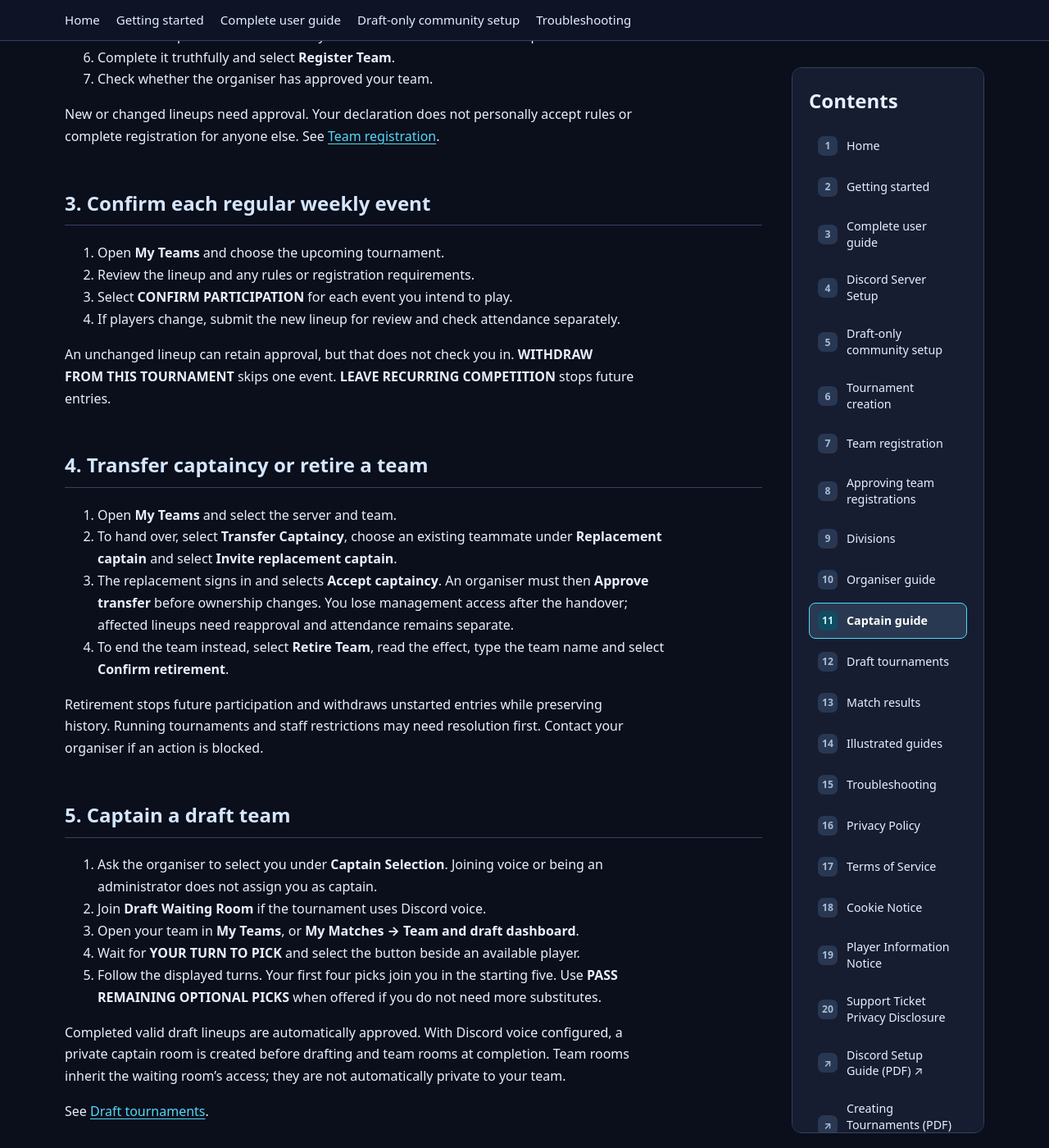
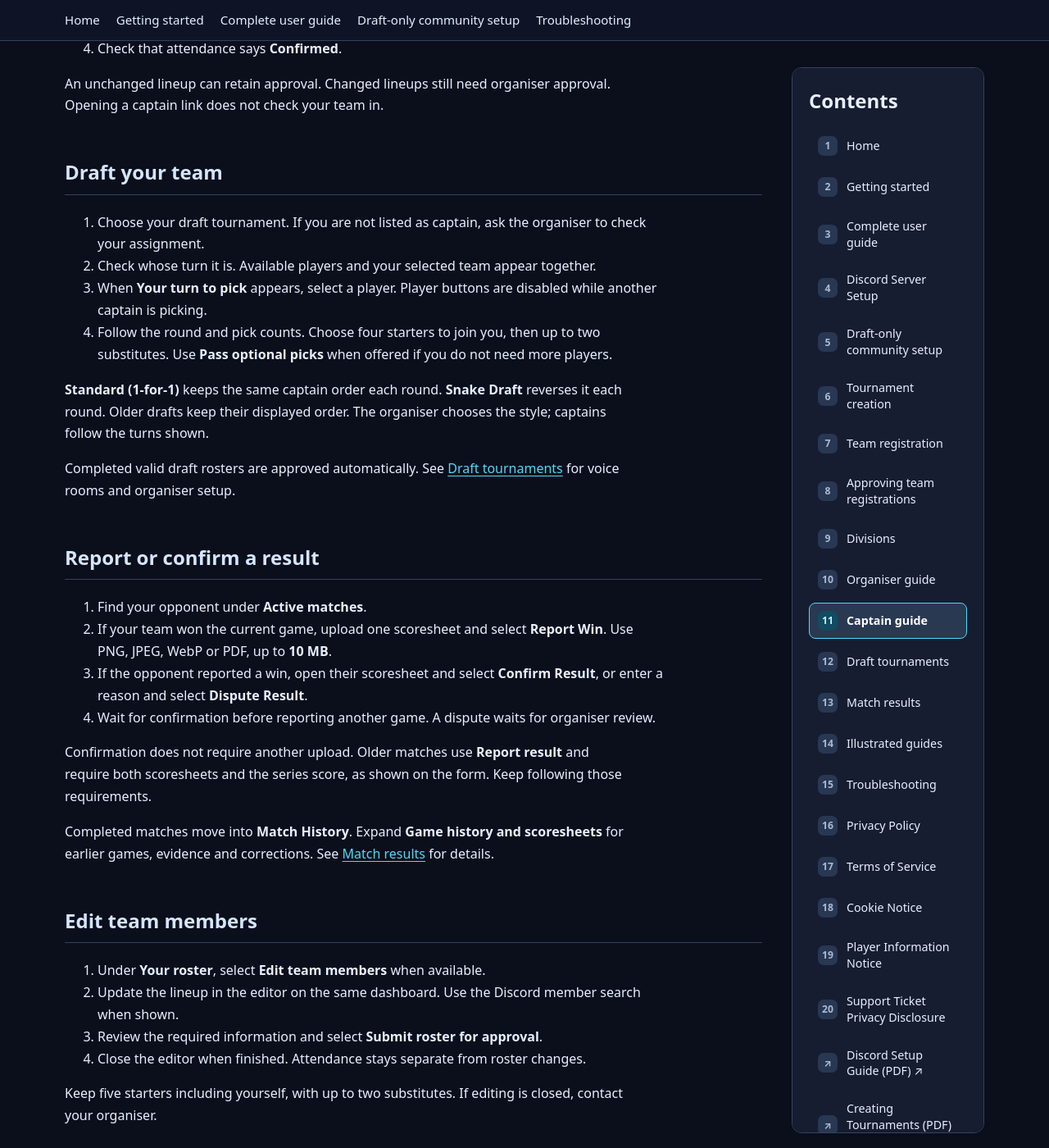
Before and after one commit to dev-dyly/bracket-control-wiki, a Jekyll site: the page built from guides/captains.md, in a window 1280 px wide and 1400 px high, scrolled down 971 px. Shown: the whole window at 82% size. Built offline with Jekyll 4.4.1, drawn with Linux system fonts in a browser that asks for light colours; some of the changed text lies outside the part shown.

Commit message:
Document the unified Captain Dashboard and simpler actions

```diff
--- a/guides/captains.md
+++ b/guides/captains.md
@@ -3,67 +3,65 @@ layout: default
 title: Captain guide
 permalink: /guides/captains/
 ---
-# Team captain guide
+# Captain Dashboard
 
-Use your own Discord account to manage your assigned team, draft players and report results.
+Sign in with the Discord account assigned as your team’s captain, then open [Captain Dashboard](https://app.devdylnz.com/app/my-matches). Your team, tournament and next task appear together.
 
-## 1. Complete your player registration
+Use **Your tournament** to switch between your teams and events. The dashboard first opens an event needing attention and keeps your choice while you work. Existing captain links still work.
 
-1. Open your community's Global Player Registration message, commonly in **#tournament-registration**, or [Player Registration](https://app.devdylnz.com/app/register).
-2. Review the three platform documents, complete the choices and select **Accept Registration**.
-3. Use **Verify Registration** in your server.
+## Know what needs attention
 
-This does not enter your team in a tournament. Each teammate completes their own global registration. Where a tournament requires individual acceptance, every player also uses **My Participation** to accept its rules.
+Check **What’s next** at the top. It tells you when to pick a player, confirm participation, report a result or review an opponent’s report. When you are waiting, it says so.
 
-## 2. Register a ready-made team
+Your roster and participation status are separate. An approved lineup does not confirm attendance. Each teammate must also complete their own registration and tournament acceptance when required; your captain declaration does not do this for them.
 
-1. Open the team-registration invitation supplied by your organiser.
-2. Sign in as captain and choose **Create a new team** or **Update current team**.
-3. Enter your team name, five starters including yourself, and up to two substitutes.
-4. Select each teammate's correct Discord account and check the gaming names.
-5. Share the required documents with your teammates and review the captain declaration.
-6. Complete it truthfully and select **Register Team**.
-7. Check whether the organiser has approved your team.
+## Confirm participation
 
-New or changed lineups need approval. Your declaration does not personally accept rules or complete registration for anyone else. See [Team registration]({{ '/guides/team-registration/' | relative_url }}).
+1. Choose the tournament you intend to play.
+2. Select **Confirm participation**.
+3. If the team editor opens, review your lineup and complete any required declarations, then confirm participation there.
+4. Check that attendance says **Confirmed**.
 
-## 3. Confirm each regular weekly event
+An unchanged lineup can retain approval. Changed lineups still need organiser approval. Opening a captain link does not check your team in.
 
-1. Open **My Teams** and choose the upcoming tournament.
-2. Review the lineup and any rules or registration requirements.
-3. Select **CONFIRM PARTICIPATION** for each event you intend to play.
-4. If players change, submit the new lineup for review and check attendance separately.
+## Draft your team
 
-An unchanged lineup can retain approval, but that does not check you in. **WITHDRAW FROM THIS TOURNAMENT** skips one event. **LEAVE RECURRING COMPETITION** stops future entries.
+1. Choose your draft tournament. If you are not listed as captain, ask the organiser to check your assignment.
+2. Check whose turn it is. Available players and your selected team appear together.
+3. When **Your turn to pick** appears, select a player. Player buttons are disabled while another captain is picking.
+4. Follow the round and pick counts. Choose four starters to join you, then up to two substitutes. Use **Pass optional picks** when offered if you do not need more players.
 
-## 4. Transfer captaincy or retire a team
+**Standard (1-for-1)** keeps the same captain order each round. **Snake Draft** reverses it each round. Older drafts keep their displayed order. The organiser chooses the style; captains follow the turns shown.
 
-1. Open **My Teams** and select the server and team.
-2. To hand over, select **Transfer Captaincy**, choose an existing teammate under **Replacement captain** and select **Invite replacement captain**.
-3. The replacement signs in and selects **Accept captaincy**. An organiser must then **Approve transfer** before ownership changes. You lose management access after the handover; affected lineups need reapproval and attendance remains separate.
-4. To end the team instead, select **Retire Team**, read the effect, type the team name and select **Confirm retirement**.
+Completed valid draft rosters are approved automatically. See [Draft tournaments]({{ '/guides/drafts/' | relative_url }}) for voice rooms and organiser setup.
 
-Retirement stops future participation and withdraws unstarted entries while preserving history. Running tournaments and staff restrictions may need resolution first. Contact your organiser if an action is blocked.
+## Report or confirm a result
 
-## 5. Captain a draft team
+1. Find your opponent under **Active matches**.
+2. If your team won the current game, upload one scoresheet and select **Report Win**. Use PNG, JPEG, WebP or PDF, up to **10 MB**.
+3. If the opponent reported a win, open their scoresheet and select **Confirm Result**, or enter a reason and select **Dispute Result**.
+4. Wait for confirmation before reporting another game. A dispute waits for organiser review.
 
-1. Ask the organiser to select you under **Captain Selection**. Joining voice or being an administrator does not assign you as captain.
-2. Join **Draft Waiting Room** if the tournament uses Discord voice.
-3. Open your team in **My Teams**, or **My Matches → Team and draft dashboard**.
-4. Wait for **YOUR TURN TO PICK** and select the button beside an available player.
-5. Follow the displayed turns. Your first four picks join you in the starting five. Use **PASS REMAINING OPTIONAL PICKS** when offered if you do not need more substitutes.
+Confirmation does not require another upload. Older matches use **Report result** and require both scoresheets and the series score, as shown on the form. Keep following those requirements.
 
-Completed valid draft lineups are automatically approved. With Discord voice configured, a private captain room is created before drafting and team rooms at completion. Team rooms inherit the waiting room's access; they are not automatically private to your team.
+Completed matches move into **Match History**. Expand **Game history and scoresheets** for earlier games, evidence and corrections. See [Match results]({{ '/guides/match-results/' | relative_url }}) for details.
 
-See [Draft tournaments]({{ '/guides/drafts/' | relative_url }}).
+## Edit team members
 
-## 6. Report game results
+1. Under **Your roster**, select **Edit team members** when available.
+2. Update the lineup in the editor on the same dashboard. Use the Discord member search when shown.
+3. Review the required information and select **Submit roster for approval**.
+4. Close the editor when finished. Attendance stays separate from roster changes.
 
-1. Open **My Matches** and check the tournament, opponent and game.
-2. If your team won, upload one screenshot or scoresheet: PNG, JPEG, WebP or PDF, up to **10 MB**.
-3. Select **Report Game Victory**.
-4. If the other captain reported a game, review the evidence and select **Confirm game result** or enter a reason and select **Dispute game result**.
+Keep five starters including yourself, with up to two substitutes. If editing is closed, contact your organiser.
 
-Confirmation needs no extra screenshot. A dispute pauses the series for organiser review. Confirmed scoresheets may be published to the community's **Match Results** channel, called **#claim-rank** in some communities. Claim Rank is a channel name, not a separate reporting feature.
+## More Options
 
-See [Match results]({{ '/guides/match-results/' | relative_url }}) and [Troubleshooting]({{ '/troubleshooting/' | relative_url }}).
+Expand **More Options** for less frequent tasks:
+
+- **Withdraw from this tournament** skips this event. Read and confirm the withdrawal; an organiser must reinstate it if you change your mind.
+- **Recurring participation** controls future automatic entries. Leaving a recurring competition is separate from skipping one tournament.
+- **Transfer captaincy or retire your team** opens the existing team management page. A replacement captain must accept and an organiser must approve the handover. Retirement requires typing the team name and preserves team history.
+- **View bracket** opens the public tournament view.
+
+To register a new team, follow your organiser’s invitation and the [Team registration guide]({{ '/guides/team-registration/' | relative_url }}). For missing access or blocked actions, see [Troubleshooting]({{ '/troubleshooting/' | relative_url }}).
```
Also changed, not shown: guides/draft-only-setup.md (+5 -5 lines), guides/drafts.md (+4 -4 lines), guides/match-results.md (+6 -6 lines), guides/user-guide.md (+6 -6 lines), troubleshooting.md (+4 -4 lines).
